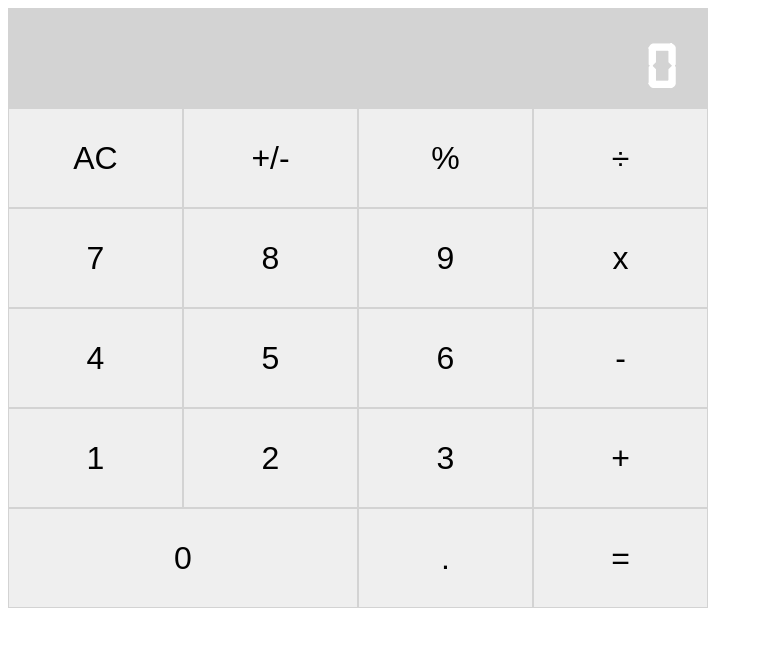
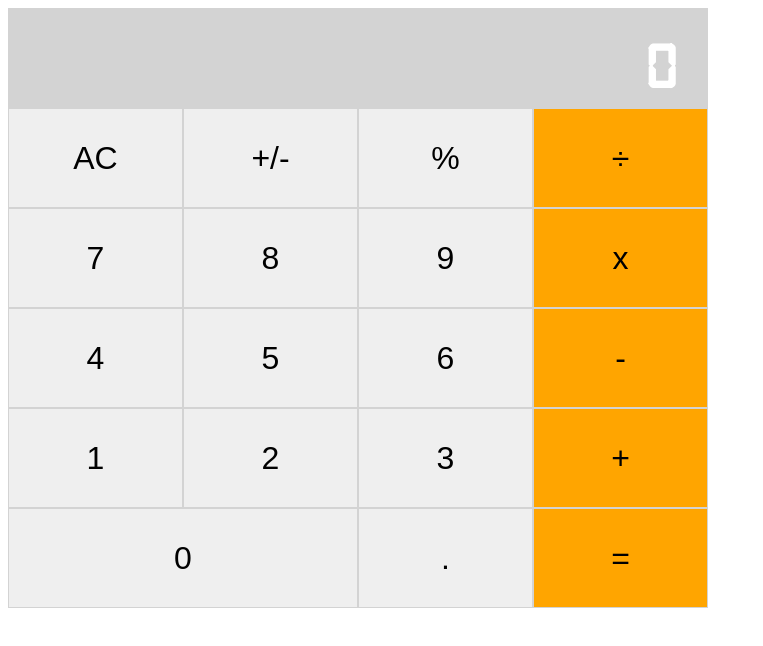
Before and after one commit to carlosveigadev/react-calculator, a React app: page / in a window 1280 px wide. Shown: the whole page, without its empty margins (0-763 px from the left). Built offline with nearby package versions, Linux system fonts and the light colour scheme.

Commit message:
src: add background color to orangered

```diff
--- a/src/components/Button.js
+++ b/src/components/Button.js
@@ -9,6 +9,8 @@ const Button = ({ name, clickHandler }) => {
   const checkButton = name => {
     if (name === '0') {
       return [styles.button, styles.button50].join(' ');
+    } if (name === '÷' || name === 'x' || name === '-' || name === '+' || name === '=') {
+      return [styles.button, styles.buttonOrange].join(' ');
     }
     return styles.button;
   };
--- a/src/styles/style.module.css
+++ b/src/styles/style.module.css
@@ -47,3 +47,11 @@ body {
 .button50 {
   width: 50%;
 }
+
+.buttonOrange {
+  background-color: orange;
+}
+
+.buttonOrange:hover {
+  background-color: orangered;
+}
```
